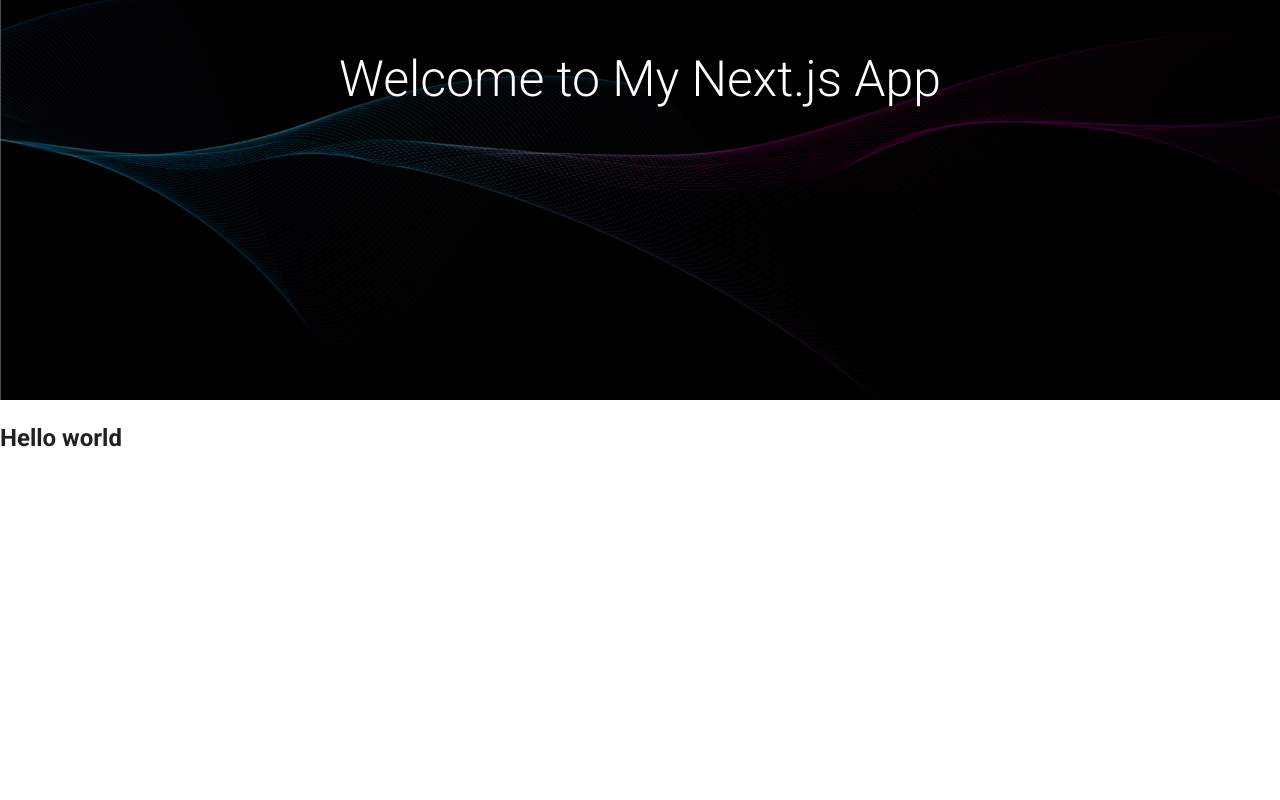
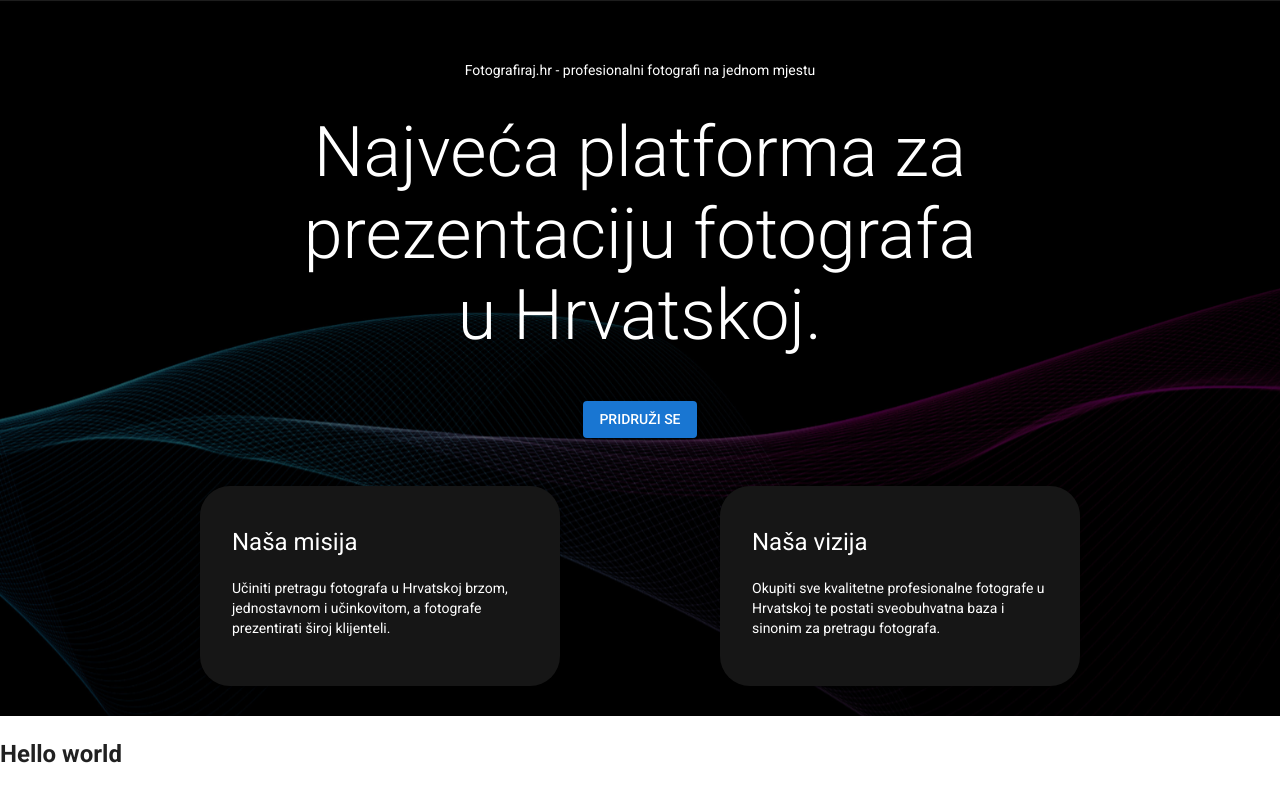
Before and after one commit to Shahriyar-Hosen/simple-about-page, a Next.js app: page / in a window 1280 px wide. Built offline with nearby package versions, Linux system fonts and the light colour scheme.

Commit message:
Hero section done

```diff
--- a/src/components/About/Hero.tsx
+++ b/src/components/About/Hero.tsx
@@ -1,28 +1,114 @@
 "use client";
 
-import { Box, Typography } from "@mui/material";
+import { IHeroCard } from "@/types";
+import {
+  Box,
+  Button,
+  Card,
+  CardContent,
+  Grid,
+  Typography,
+  useMediaQuery,
+  useTheme,
+} from "@mui/material";
 import { FC } from "react";
 
-export const Hero: FC = () => (
+export const Hero: FC = () => {
+  const theme = useTheme();
+  const isMobileOrTablet = useMediaQuery(theme.breakpoints.down("sm"));
+
+  const HeroCard: FC<IHeroCard> = ({ title, content }) => (
+    <Card
+      sx={{
+        backgroundColor: "#161616",
+        p: "24px",
+        px: "16px",
+        borderRadius: "30px",
+        width: "fit-content",
+        maxWidth: "360px",
+      }}
+    >
+      <CardContent>
+        <Typography variant="h5" component="div" sx={{ color: "white" }}>
+          {title}
+        </Typography>
+        <Typography
+          variant="body2"
+          color="text.secondary"
+          sx={{ color: "white", mt: "20px" }}
+        >
+          {content}
+        </Typography>
+      </CardContent>
+    </Card>
+  );
+
+  return (
     <Box
       sx={{
         backgroundImage: 'url("/hero-bg.png")',
-      backgroundSize: "cover",
-      backgroundPosition: "center",
+        backgroundSize: "center",
+        backgroundPosition: "top",
         minHeight: "50vh",
         display: "flex",
         flexDirection: "column",
         alignItems: "center",
         justifyContent: "flex-start",
         px: "20px",
-      py: "20px",
+        py: "30px",
       }}
     >
       <Typography
+        variant="body2"
+        sx={{ color: "white", fontWeight: 400, pt: "30px" }}
+        textAlign="center"
+      >
+        Fotografiraj.hr - profesionalni fotografi na jednom mjestu
+      </Typography>
+
+      <Typography
         variant="h1"
-      sx={{ color: "white", fontSize: "50px", pt: "30px" }}
+        sx={{
+          color: "white",
+          maxWidth: "680px",
+          textAlign: "center",
+        }}
+        fontSize={{ xs: 30, md: 70 }}
+        paddingY={{ xs: 3, md: 4 }}
+        paddingBottom={{ xs: 3, md: 5.5 }}
       >
-      Welcome to My Next.js App
+        Najveća platforma za prezentaciju fotografa u Hrvatskoj.
       </Typography>
+
+      <Button variant="contained">Pridruži se</Button>
+
+      <Box
+        display="flex"
+        flexDirection="column"
+        justifyContent="center"
+        alignItems="center"
+        marginTop={{ xs: 5, md: 6 }}
+      >
+        <Grid
+          container
+          spacing={{ xs: 5, md: 20 }}
+          justifyContent="center"
+          alignItems="center"
+        >
+          <Grid item xs={12} md={6} lg={6} width="fit-content">
+            <HeroCard
+              title="Naša misija"
+              content="Učiniti pretragu fotografa u Hrvatskoj brzom, jednostavnom i učinkovitom, a fotografe prezentirati široj klijenteli."
+            />
+          </Grid>
+          <Grid item xs={12} md={6} lg={6}>
+            <HeroCard
+              title="Naša vizija"
+              content="Okupiti sve kvalitetne profesionalne fotografe u Hrvatskoj te postati sveobuhvatna baza i sinonim za pretragu fotografa."
+            />
+          </Grid>
+        </Grid>
+      </Box>
     </Box>
   );
+};
--- /dev/null
+++ b/src/types/about.d.ts
@@ -0,0 +1,4 @@
+export interface IHeroCard {
+  title: string;
+  content: string;
+}
--- /dev/null
+++ b/src/types/index.d.ts
@@ -0,0 +1 @@
+export * from "./about";
```
Lines whose indentation alone changed are shown as unchanged.
